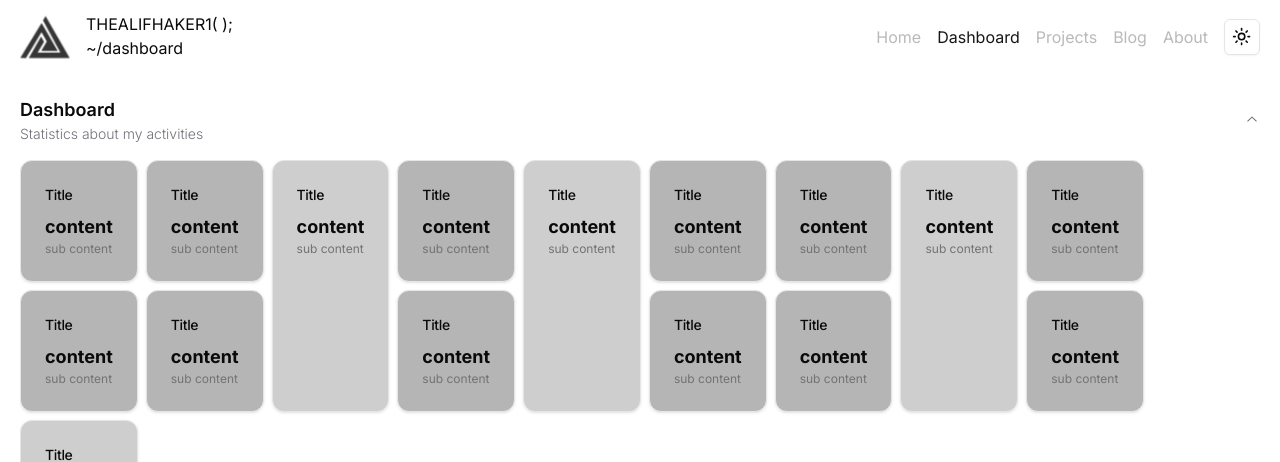
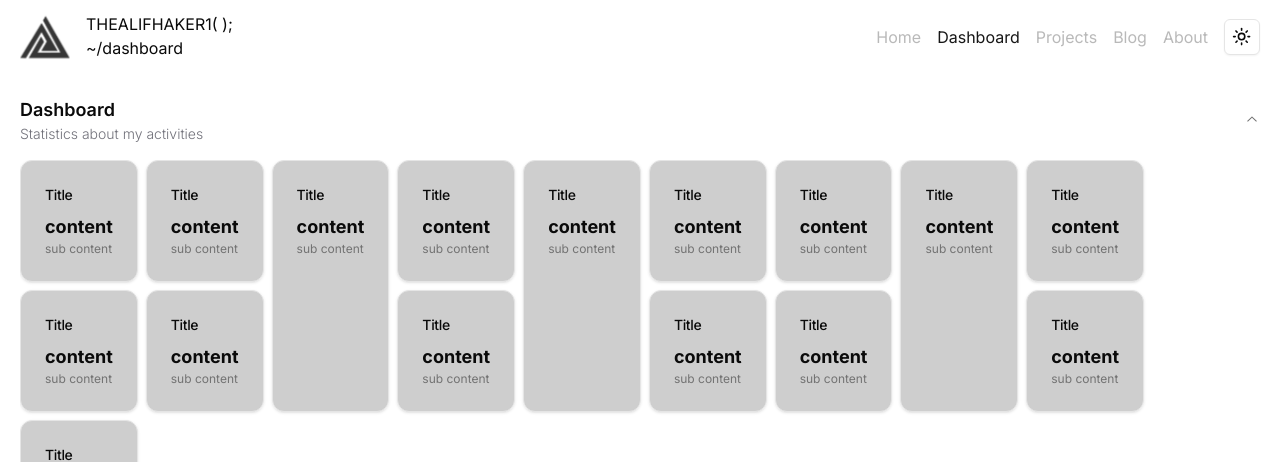
Before and after one commit to THEALIFHAKER1/AE1.TECH, a Next.js app: page /dashboard in a window 1280 px wide. Shown: the top 462 px of the page. Built offline with nearby package versions, Linux system fonts and the light colour scheme; no server answers.

Commit message:
minor color change

```diff
--- a/src/app/(portfolio)/(pages)/dashboard/_components/blank/blank.tsx
+++ b/src/app/(portfolio)/(pages)/dashboard/_components/blank/blank.tsx
@@ -3,7 +3,7 @@ import { Card, CardHeader, CardTitle, CardContent } from '@/components/ui/card';
 export default function blank() {
   return (
     <div className='grid w-full grid-cols-2 gap-2 md:w-auto md:grid-cols-1 md:grid-rows-2 '>
-      <Card className='hovers w-full border border-input bg-foreground/30 backdrop-blur-sm backdrop-saturate-150 md:w-fit md:max-w-[400px]'>
+      <Card className='hovers w-full border border-input bg-foreground/20 backdrop-blur-sm backdrop-saturate-150 md:w-fit md:max-w-[400px]'>
         <CardHeader className='flex flex-row items-center justify-between space-y-0 pb-2'>
           <CardTitle className='text-sm font-medium'>Title</CardTitle>
         </CardHeader>
@@ -12,7 +12,7 @@ export default function blank() {
           <p className='text-xs text-muted-foreground'>sub content</p>
         </CardContent>
       </Card>
-      <Card className=' hovers w-full border border-input bg-foreground/30 backdrop-blur-sm backdrop-saturate-150 md:w-fit md:max-w-[400px]'>
+      <Card className=' hovers w-full border border-input bg-foreground/20 backdrop-blur-sm backdrop-saturate-150 md:w-fit md:max-w-[400px]'>
         <CardHeader className='flex flex-row items-center justify-between space-y-0 pb-2'>
           <CardTitle className='text-sm font-medium'>Title</CardTitle>
         </CardHeader>
```
